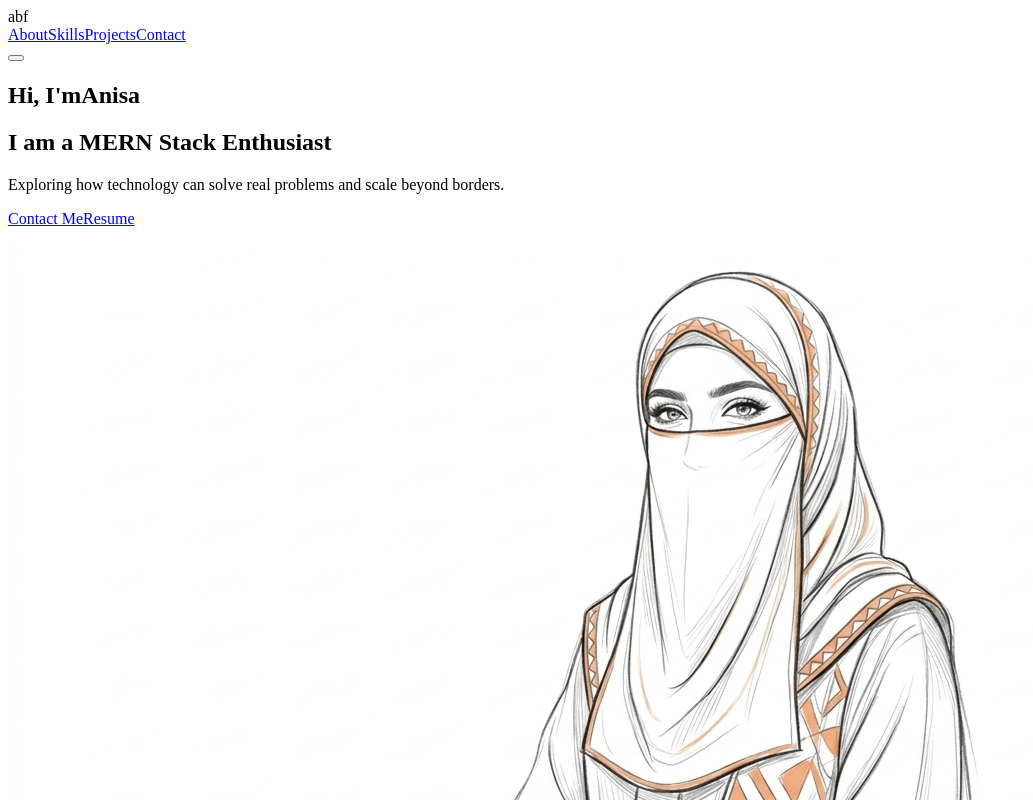
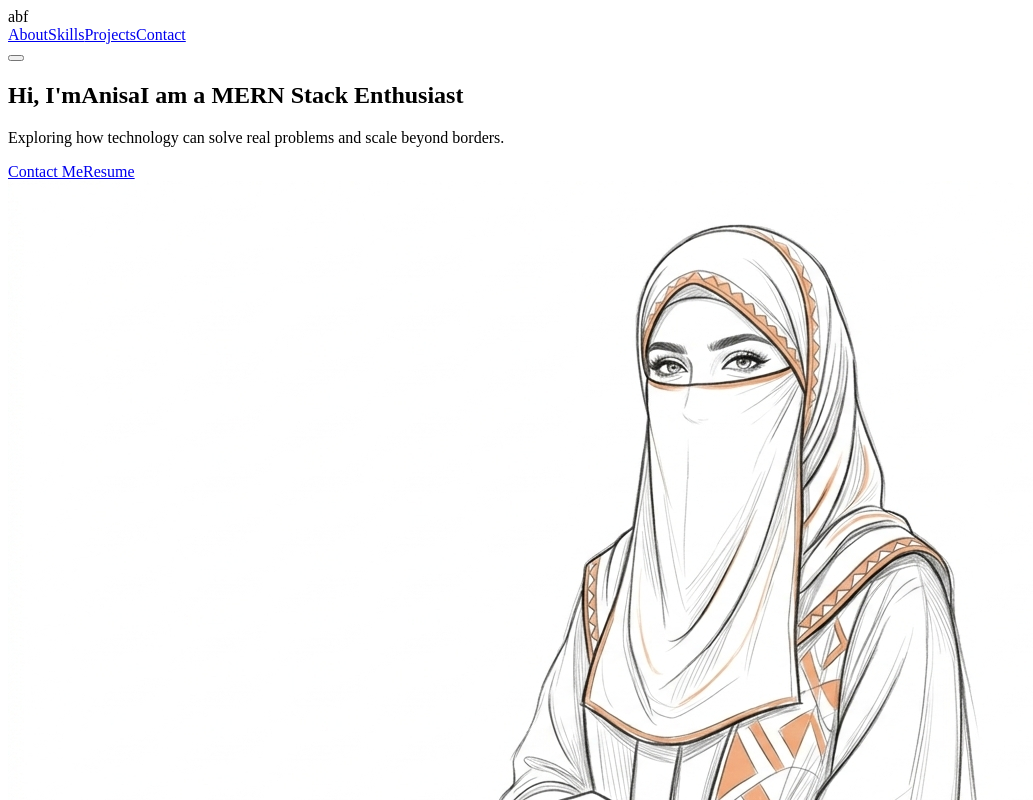
Before and after one commit to theanisa/Portfolio, a React (Vite) app: page / in a window 1280 px wide. Shown: the top 800 px of the page, without its empty margins (0-1033 px from the left). Built offline with nearby package versions, Linux system fonts and the light colour scheme; the HTML template or start-up script is replaced by a standard one.

Commit message:
Fixed hero section width

```diff
--- a/src/components/Hero.jsx
+++ b/src/components/Hero.jsx
@@ -1,5 +1,4 @@
 import React, { useEffect, useState } from 'react'
-
 export default function Hero() {
   return (
     <section className="hero section" id="hero">
@@ -9,10 +8,8 @@ export default function Hero() {
             <h1 className="hero-heading">
               <span className="heading-prefix">Hi, I'm</span>
               <span className="heading-name">Anisa</span>
+              <span className="hero-subheading">I am a <span className="highlight">MERN Stack</span> Enthusiast</span>
             </h1>
-            <h2 className="hero-subheading">
-              I am a <span className="highlight">MERN Stack</span> Enthusiast
-            </h2>
             <p className="hero-description">
               Exploring how technology can solve real problems and scale beyond
               borders.
--- a/src/styles.css
+++ b/src/styles.css
@@ -53,12 +53,12 @@ h2{font-size:22px;font-weight:700;margin:0 0 16px}
 h3{font-size:18px;margin:0}
 
 /* Navbar */
-.navbar{position:fixed;left:0;right:0;top:0;display:flex;align-items:center;justify-content:space-between;padding:14px 28px;background:transparent;transition:background 240ms ease,box-shadow 240ms ease;z-index:60}
+.navbar{position:fixed;left:0;right:0;top:0;display:flex;align-items:center;justify-content:space-between;padding:22px 40px;background:transparent;transition:background 240ms ease,box-shadow 240ms ease;z-index:60}
 .navbar.scrolled{background:rgba(255,255,255,0.86);box-shadow:0 6px 18px rgba(12,14,18,0.06)}
-.brand{font-weight:700;font-size:16px;letter-spacing:0.6px;color:var(--text)}
+.brand{font-weight:700;font-size:20px;letter-spacing:0.6px;color:var(--text)}
 .brand::after{content:'';display:inline-block;width:8px;height:8px;background:var(--accent);border-radius:2px;margin-left:10px;vertical-align:middle}
-.nav-links{display:flex;gap:24px}
-.nav-links a{color:var(--muted);text-decoration:none;font-weight:600;padding:8px 12px;border-radius:6px;transition:color 180ms ease,background 180ms ease;font-size:15px}
+.nav-links{display:flex;gap:32px}
+.nav-links a{color:var(--muted);text-decoration:none;font-weight:600;padding:12px 18px;border-radius:6px;transition:color 180ms ease,background 180ms ease;font-size:18px}
 .nav-links a:hover{color:var(--accent);background:rgba(255,106,0,0.06)}
 .mobile-menu-btn{display:none;flex-direction:column;gap:6px;background:none;border:none;cursor:pointer;padding:8px;z-index:61}
 .mobile-menu-btn span{width:24px;height:2px;background:var(--text);border-radius:1px;transition:all 300ms ease}
@@ -129,7 +129,7 @@ img, video, iframe{max-width:100%;height:auto;display:block;}
   display: grid;
   grid-template-columns: 3fr 2fr;
   align-items: center;
-  gap: 60px;
+  gap: 80px;
   max-width: 1100px;
   width: 100%;
 }
@@ -148,7 +148,7 @@ img, video, iframe{max-width:100%;height:auto;display:block;}
 .hero-heading{
   font-family: Georgia, serif; /* serif for prefix */
   color: #041025;
-  font-size: 2.5rem;
+  font-size: 3.2rem;
   line-height: 1.1;
 }
 .heading-prefix{display:block;}
@@ -156,17 +156,18 @@ img, video, iframe{max-width:100%;height:auto;display:block;}
   display:block;
   font-family: 'Helvetica Neue', Arial, sans-serif;
   font-weight:800;
-  font-size:4rem;
+  font-size:5rem;
   color:#FF7A00;
   margin-top:-6px;
 }
 .hero-subheading{
-  font-size:1.75rem;
+  font-size:1.1rem;
   color:var(--text);
+  text-align: left;
 }
 .highlight{color:#FF7A00;font-weight:700}
 .hero-description{
-  font-size:1rem;
+  font-size:1.25rem;
   color:var(--muted);
   max-width:600px;
 }
@@ -186,7 +187,7 @@ img, video, iframe{max-width:100%;height:auto;display:block;}
 .hero-image{
   position: relative;
   width: 100%;
-  max-width: 480px;
+  max-width: 560px;
   aspect-ratio: 1 / 1;
   border-radius: 36px;
   overflow: hidden;
@@ -238,7 +239,7 @@ img, video, iframe{max-width:100%;height:auto;display:block;}
 }
 
 
-.hero-cta{display:flex;gap:16px;align-items:center;margin-top:18px}
+.hero-cta{display:flex;gap:24px;align-items:center;margin-top:32px}
 
 /* overlay button on avatar */
 .open-work{position:absolute;bottom:20px;left:50%;transform:translateX(-50%);padding:10px 24px;z-index:2}
```
